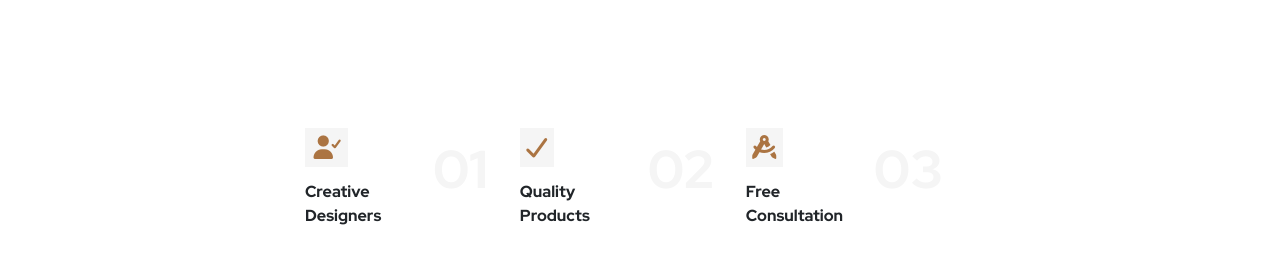
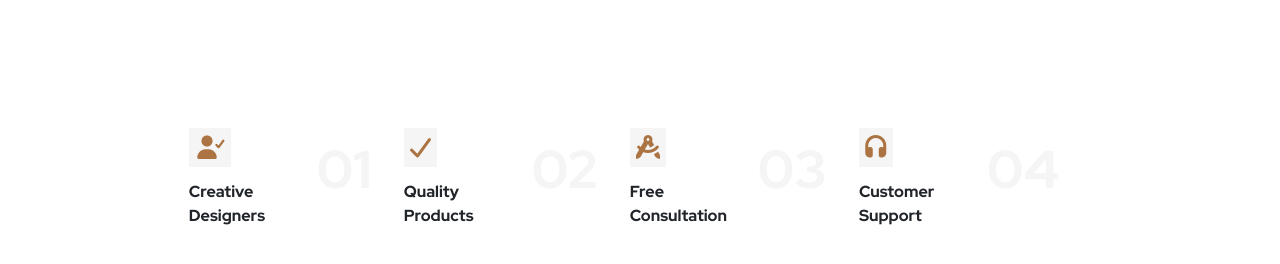
Before and after one commit to mohabrd/projet_remed_mohamed, a website: page index.html in a window 1280 px wide. Shown: the part 1122-1386 px from the top of the page. Drawn offline with nearby package versions, Linux system fonts and the light colour scheme.

Commit message:
ajout de la section points fort, 4ème élément ajouté ainsi que ses propriétés css

```diff
--- a/index.html
+++ b/index.html
@@ -158,6 +158,13 @@
             <div class="pfnbr">
                 <p>03</p>
             </div>
+            <div class="pf">
+                <i class="fa-solid fa-headphones fa-xl" style="color: #ab7442; background-color: #f5f5f5; padding-top: 15%; padding-left: 5%; padding-right: 5%; padding-bottom: 15%;"></i>
+                <span>Customer Support</span>
+            </div>
+            <div class="pfnbr">
+                <p>04</p>
+            </div>
 
         </section>
     </main>
```
